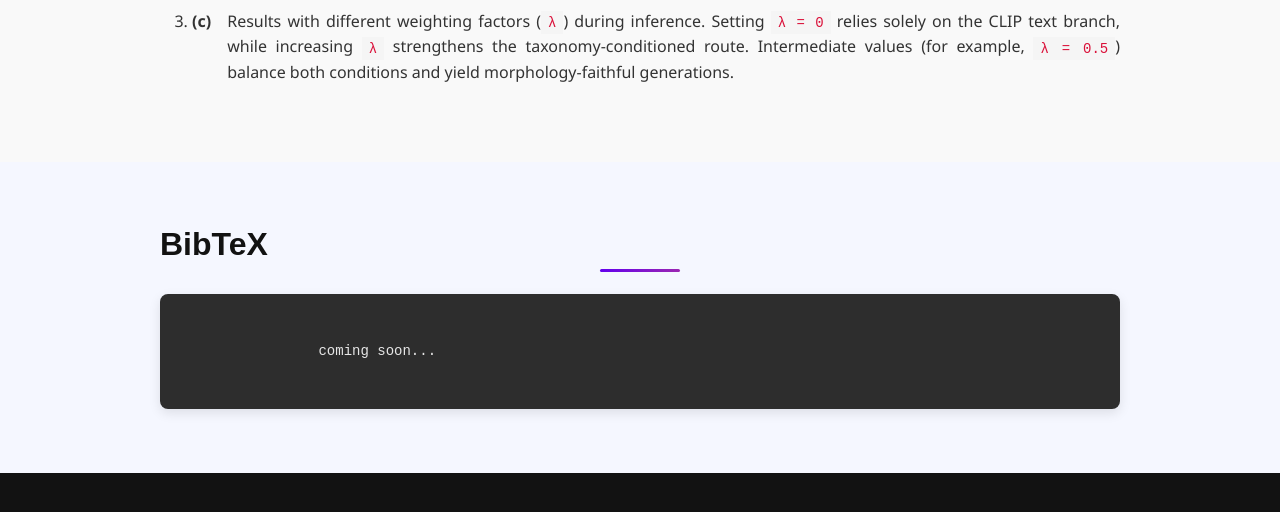
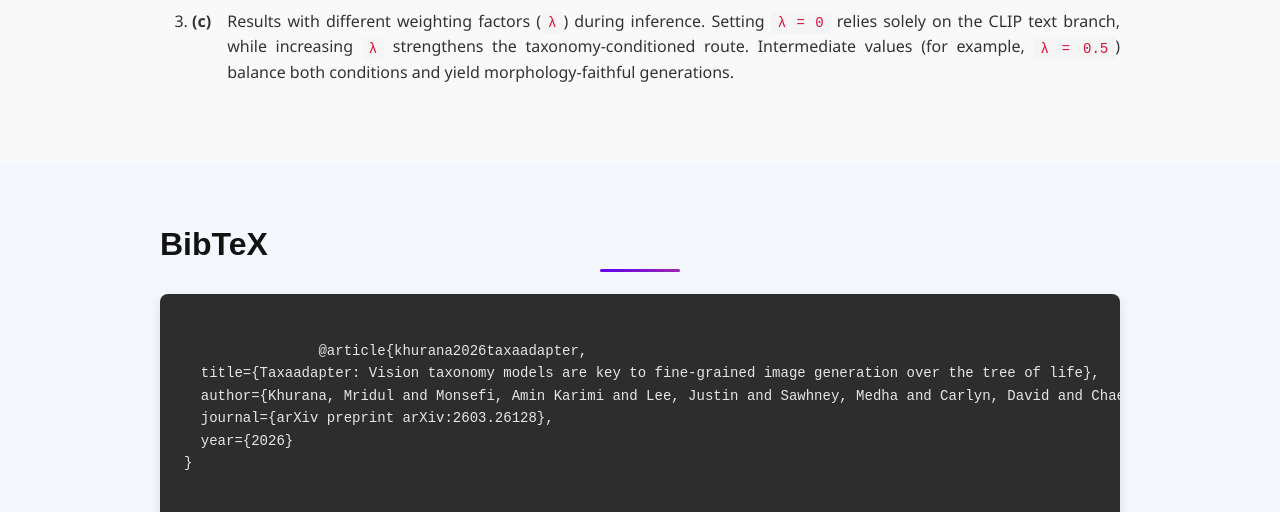
Before and after one commit to Imageomics/TaxaAdapter, a plain HTML site: page index.html in a window 1280 px wide. Shown: the part 4784-5296 px from the top of the page. Drawn offline with Linux system fonts and the light colour scheme; some icons are missing; a web font is replaced by a local one.

Commit message:
update citation

```diff
--- a/index.html
+++ b/index.html
@@ -336,7 +336,12 @@
             <div class="container is-max-desktop content">
               <h2 class="title is-3">BibTeX</h2>
               <pre><code>
-                coming soon...
+                @article{khurana2026taxaadapter,
+  title={Taxaadapter: Vision taxonomy models are key to fine-grained image generation over the tree of life},
+  author={Khurana, Mridul and Monsefi, Amin Karimi and Lee, Justin and Sawhney, Medha and Carlyn, David and Chae, Julia and Gu, Jianyang and Ramnath, Rajiv and Beery, Sara and Chao, Wei-Lun and others},
+  journal={arXiv preprint arXiv:2603.26128},
+  year={2026}
+}
               </code></pre>
             </div>
           </section>
```
